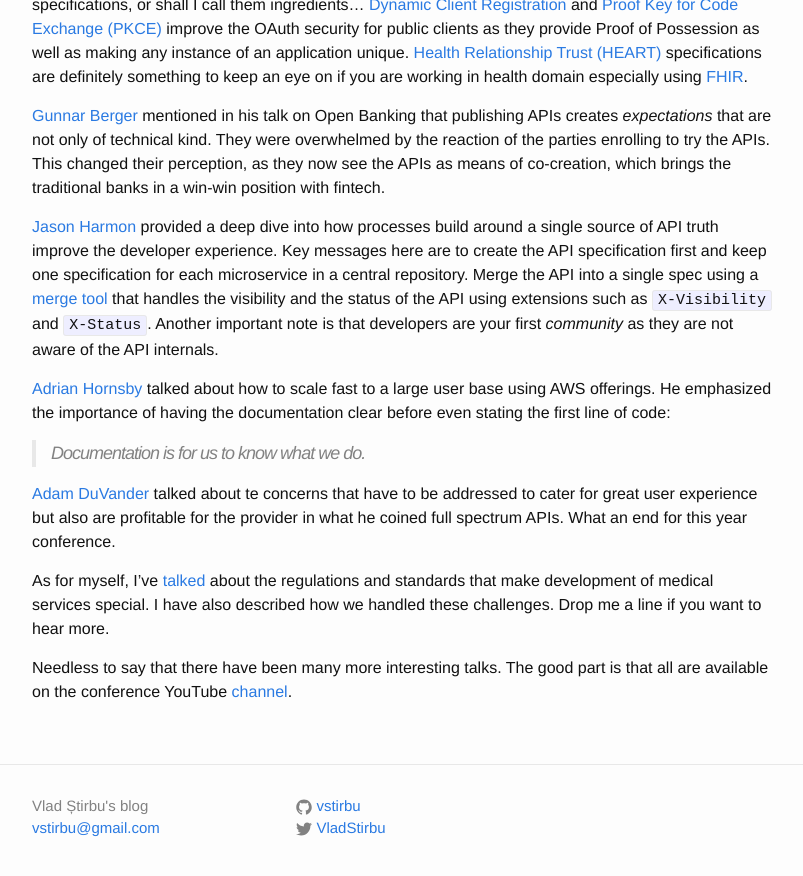
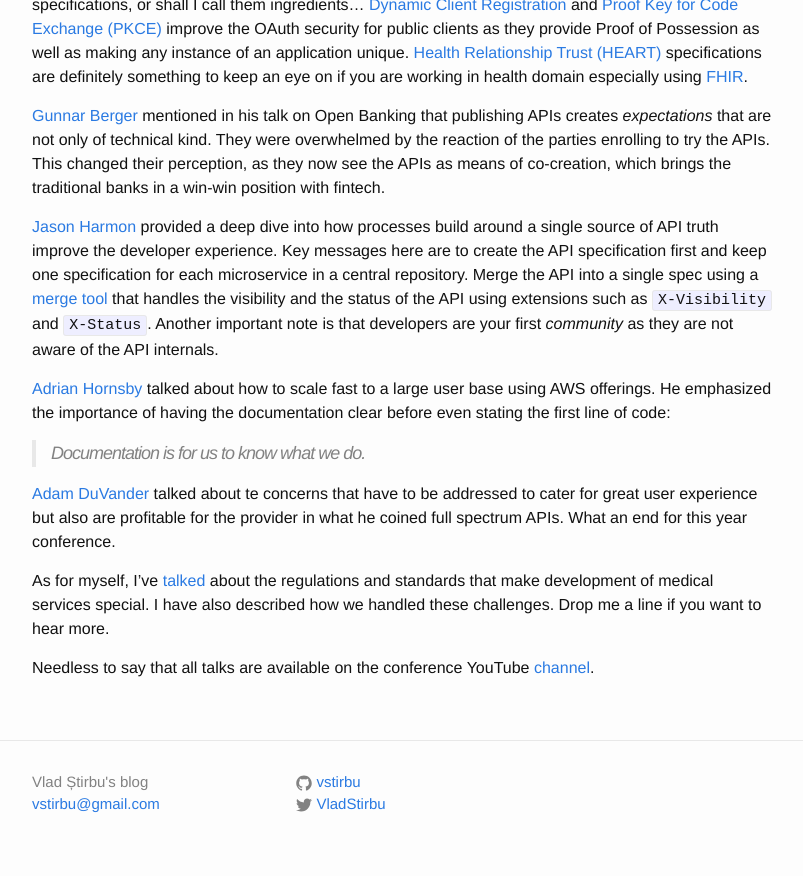
Before and after one commit to vstirbu/vstirbu.github.com, a Jekyll site: the page built from _posts/2017-10-14-nordicapis-platform-summit.md, in a window 1280 px wide and 900 px high, scrolled down 623 px. Shown: the top 876 px of the window, without its empty margins (238-1041 px from the left). Built offline with Jekyll 4.4.1, drawn with Linux system fonts in a browser that asks for light colours; comment, search, counter and statistics services are not loaded.

Commit message:
adjustments

```diff
--- a/_posts/2017-10-14-nordicapis-platform-summit.md
+++ b/_posts/2017-10-14-nordicapis-platform-summit.md
@@ -26,4 +26,4 @@
 
 As for myself, I've [talked](https://www.slideshare.net/VladStirbu/developing-medical-grade-iot-systems-with-microservices) about the regulations and standards that make development of medical services special. I have also described how we handled these challenges. Drop me a line if you want to hear more.
 
-Needless to say that there have been many more interesting talks. The good part is that all are available on the conference YouTube [channel](https://www.youtube.com/playlist?list=PLd2MPdlXKO10RVLkvlnNz_mmqUY9QN4dj).
+Needless to say that all talks are available on the conference YouTube [channel](https://www.youtube.com/playlist?list=PLd2MPdlXKO10RVLkvlnNz_mmqUY9QN4dj).
```
